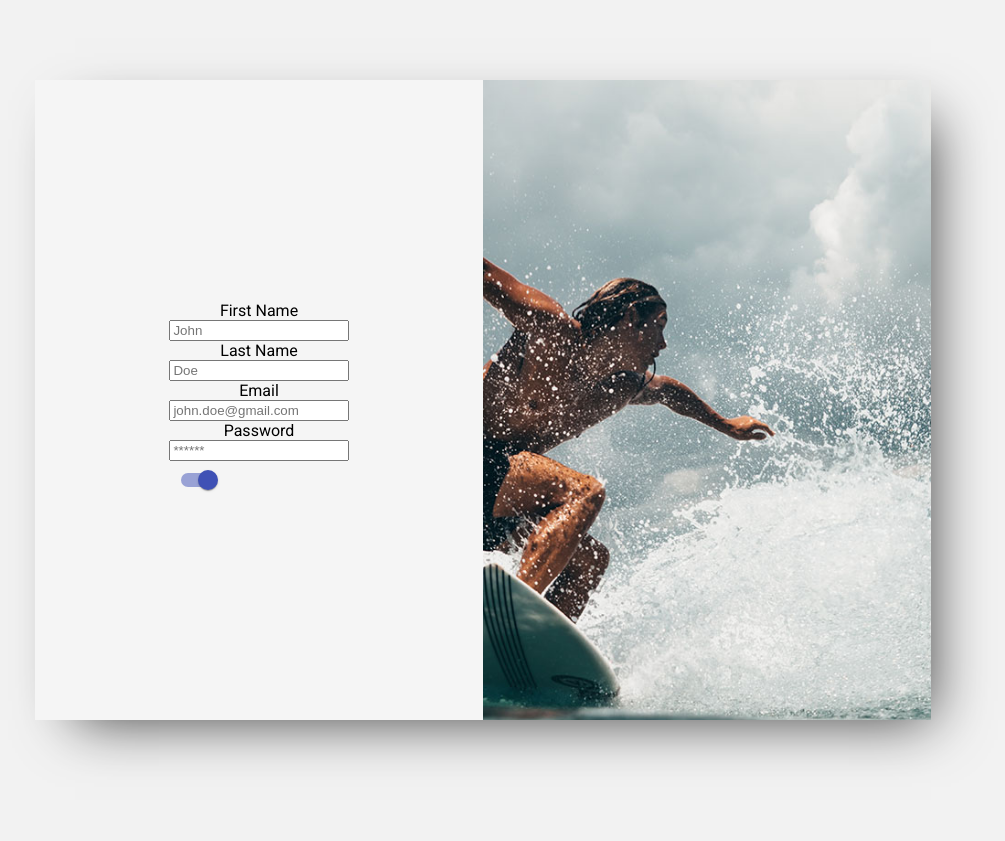
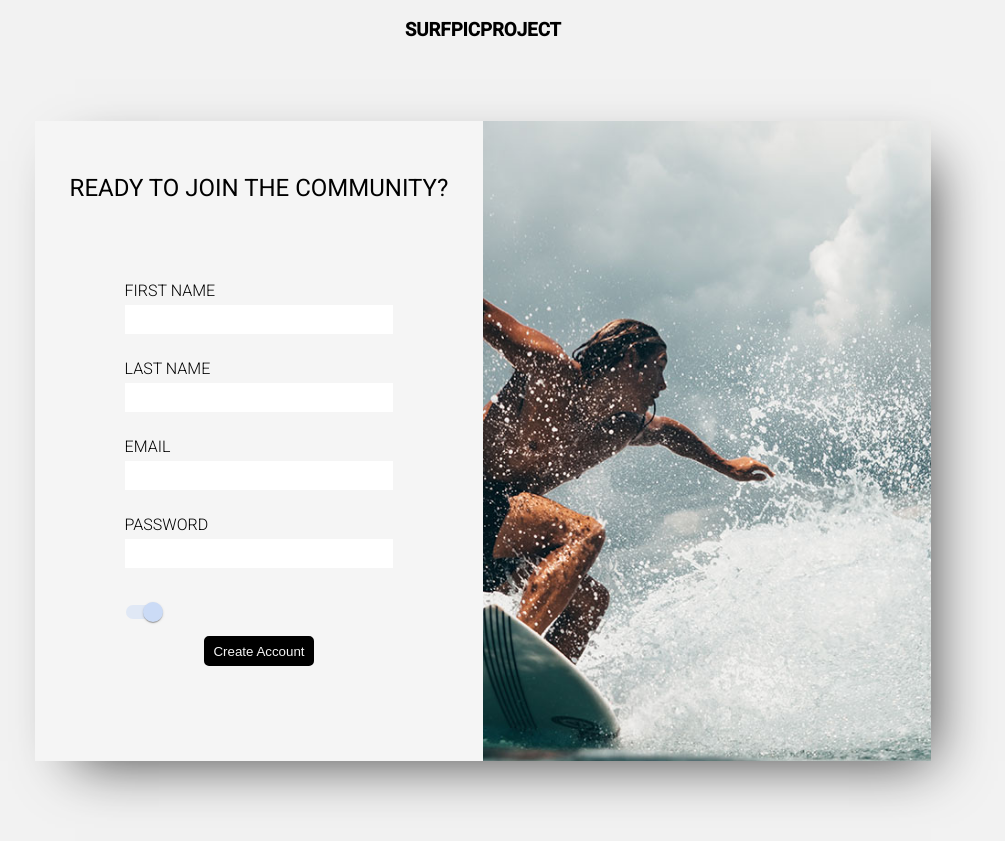
Before and after one commit to gfregalado/surf-pics-project, a React (Create React App) app in the folder client-side/: page /Signup in a window 1280 px wide. Shown: the whole page, without its empty margins (157-1162 px from the left). Before the commit the page ends 800 px from the top, so only its background shows below. Built offline with nearby package versions, Linux system fonts and the light colour scheme.

Commit message:
isolates switch in a component with styler and adjust link and cursor removing margins from buttons components

```diff
--- a/client-side/src/Components/Navigation/Navbar.module.css
+++ b/client-side/src/Components/Navigation/Navbar.module.css
@@ -21,6 +21,7 @@ li {
 }
 
 .Buttons {
+  margin: 0;
   width: 25%;
   display: flex;
   flex-direction: row-reverse;
--- /dev/null
+++ b/client-side/src/Components/UI/Buttons/Button.js
@@ -0,0 +1,14 @@
+import React from 'react';
+import Classes from './Button.module.css';
+import Button from '@material-ui/core/Button';
+
+const button = (props) => {
+  let classname = props.buttonSecondary ? Classes.Secondary : Classes.Primary;
+  return (
+    <button style={{ marginTop: '0', marginBottom: '0' }} className={classname}>
+      {props.children}
+    </button>
+  );
+};
+
+export default button;
--- /dev/null
+++ b/client-side/src/Components/UI/Buttons/Button.module.css
@@ -0,0 +1,19 @@
+button {
+  border: solid 2px black;
+  width: 110px;
+  height: 30px;
+  border-radius: 5px;
+}
+
+button:hover {
+  cursor: pointer;
+}
+
+.Primary {
+  color: whitesmoke;
+  background-color: black;
+}
+
+.Secondary {
+  color: black;
+}
--- /dev/null
+++ b/client-side/src/Components/UI/Switch/Switch.js
@@ -0,0 +1,24 @@
+import { withStyles } from '@material-ui/core/styles';
+import Switch from '@material-ui/core/Switch';
+
+const CustomSwitch = withStyles({
+  switchBase: {
+    color: '#d1ddd6',
+    '&:hover': {
+      backgroundColor: 'rgb(209, 221, 214,0.3)',
+    },
+    '&$checked': {
+      color: '#CBDBF6',
+      '&:hover': {
+        backgroundColor: 'rgb(203, 219, 246,0.3)',
+      },
+    },
+    '&$checked + $track': {
+      backgroundColor: '#CBDBF6',
+    },
+  },
+  checked: {},
+  track: { backgroundColor: '#d1ddd6' },
+})(Switch);
+
+export default CustomSwitch;
--- a/client-side/src/Views/Authentication/Signup/Signup.js
+++ b/client-side/src/Views/Authentication/Signup/Signup.js
@@ -1,21 +1,25 @@
 import React, { Component } from 'react';
 import Classes from './Signup.module.css';
-import Switch from '@material-ui/core/Switch';
+import CustomSwitch from '../../../Components/UI/Switch/Switch';
+import FormControlLabel from '@material-ui/core/FormControlLabel';
+import Button from '../../../Components/UI/Buttons/Button';
 
 class Signup extends Component {
   state = {
-    checkedB: true,
+    userType: true,
   };
 
-  //   imageDisplayHandler = this.state.checkedB
-  //     ? Classes.ImagePhotographer
-  //     : Classes.ImageSurfer;
+  // ========================== Handles the image change when pressing the switch  ==========================
 
   ImageDisplayed = Classes.ImageSurfer;
 
+  imageDisplayHandler = this.state.checkedB
+    ? Classes.ImagePhotographer
+    : Classes.ImageSurfer;
+
   handleImageChange = (event) => {
     this.setState({ ...this.state, [event.target.name]: event.target.checked });
-    if (this.state.checkedB) {
+    if (this.state.userType) {
       this.ImageDisplayed = Classes.ImagePhotographer;
     } else {
       this.ImageDisplayed = Classes.ImageSurfer;
@@ -24,32 +28,36 @@ class Signup extends Component {
 
   render() {
     return (
+      <React.Fragment>
+        <h3 className={Classes.Logo}>SURFPICPROJECT</h3>
         <div className={Classes.SignupBox}>
           <div className={Classes.Form}>
+            <h2>Ready to join the Community?</h2>
             <form>
               <label For="FirstName">First Name</label>
-            <input type="text" name="FirstName" placeholder="John"></input>
+              <input type="text" name="FirstName"></input>
               <label For="LastName">Last Name</label>
-            <input type="text" name="LastName" placeholder="Doe"></input>
+              <input type="text" name="LastName"></input>
               <label For="LastName">Email</label>
-            <input
-              type="email"
-              name="Email"
-              placeholder="john.doe@gmail.com"
-            ></input>
+              <input type="email" name="Email"></input>
               <label For="password">Password</label>
-            <input type="password" name="password" placeholder="******"></input>
-            <Switch
-              checked={this.state.checkedB}
+              <input type="password" name="password"></input>
+
+              <FormControlLabel
+                control={
+                  <CustomSwitch
+                    checked={this.state.userType}
                     onChange={this.handleImageChange}
-              color="primary"
-              name="checkedB"
-              inputProps={{ 'aria-label': 'primary checkbox' }}
+                    name="userType"
+                  />
+                }
               />
             </form>
+            <Button>Create Account</Button>
           </div>
           <div className={this.ImageDisplayed}></div>
         </div>
+      </React.Fragment>
     );
   }
 }
--- a/client-side/src/Views/Authentication/Signup/Signup.module.css
+++ b/client-side/src/Views/Authentication/Signup/Signup.module.css
@@ -15,12 +15,30 @@
 }
 
 form {
+  display: flexbox;
   margin: auto;
-  width: 40%;
-  height: 100%;
+  width: 60%;
   display: flex;
   flex-direction: column;
   justify-content: center;
+}
+
+h2 {
+  margin: 12% 0;
+  text-transform: uppercase;
+  font-weight: 400;
+}
+
+input {
+  border: none;
+  padding: 7px;
+}
+
+label {
+  text-align: left;
+  margin: 25px 0 5px 0;
+  font-weight: 300;
+  text-transform: uppercase;
 }
 
 .ImagePhotographer {
@@ -28,6 +46,7 @@ form {
   height: 100%;
   background-image: url('../../../Assets/Images/photographer.jpg');
   background-size: cover;
+  transition: opacity 3s ease-in-out;
 }
 
 .ImageSurfer {
```
Also changed, not shown: client-side/src/Components/Navigation/Navbar.js (+11 -8 lines), 2 other files (tests, documents, lock files or other folders). Lines whose indentation alone changed are shown as unchanged.
